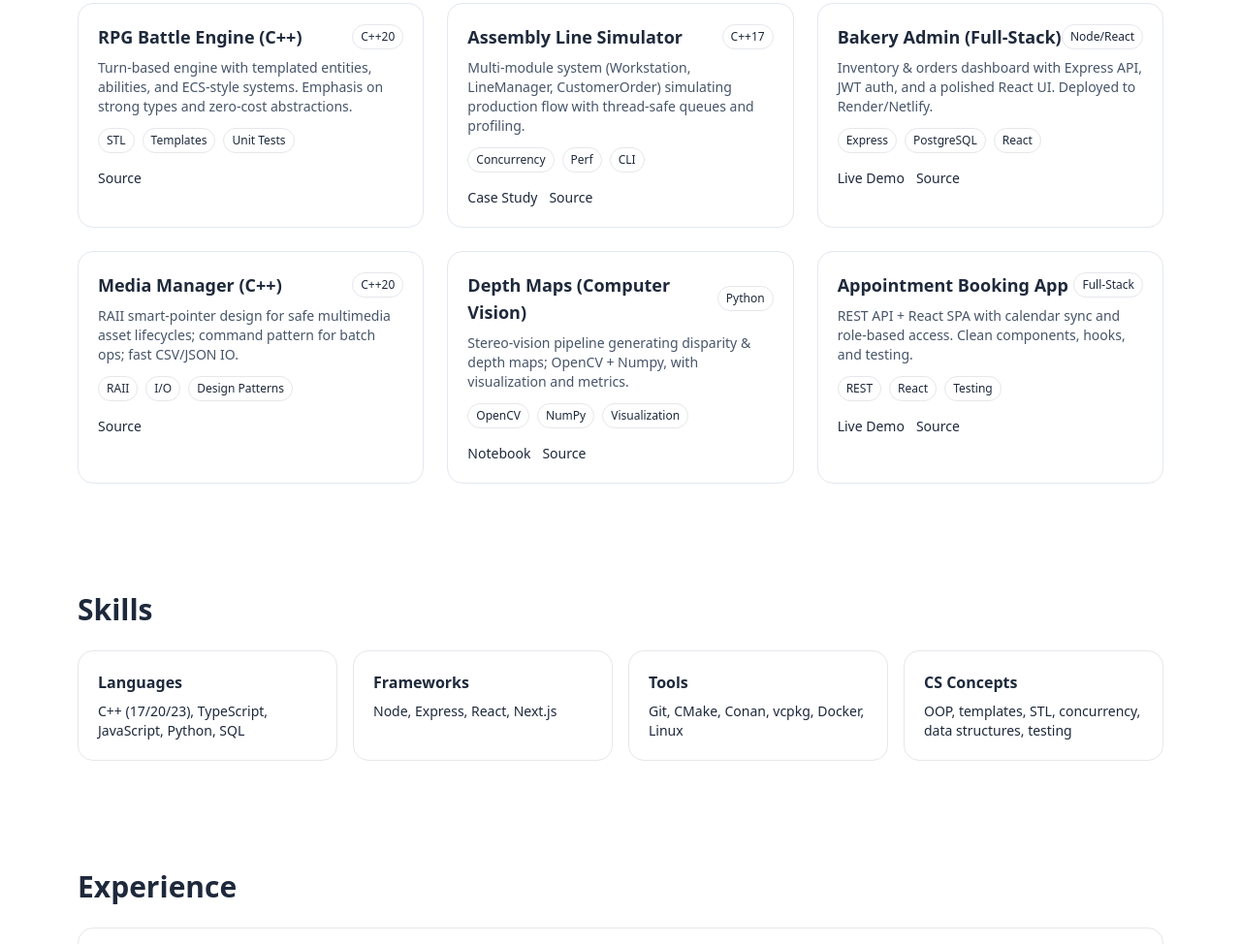
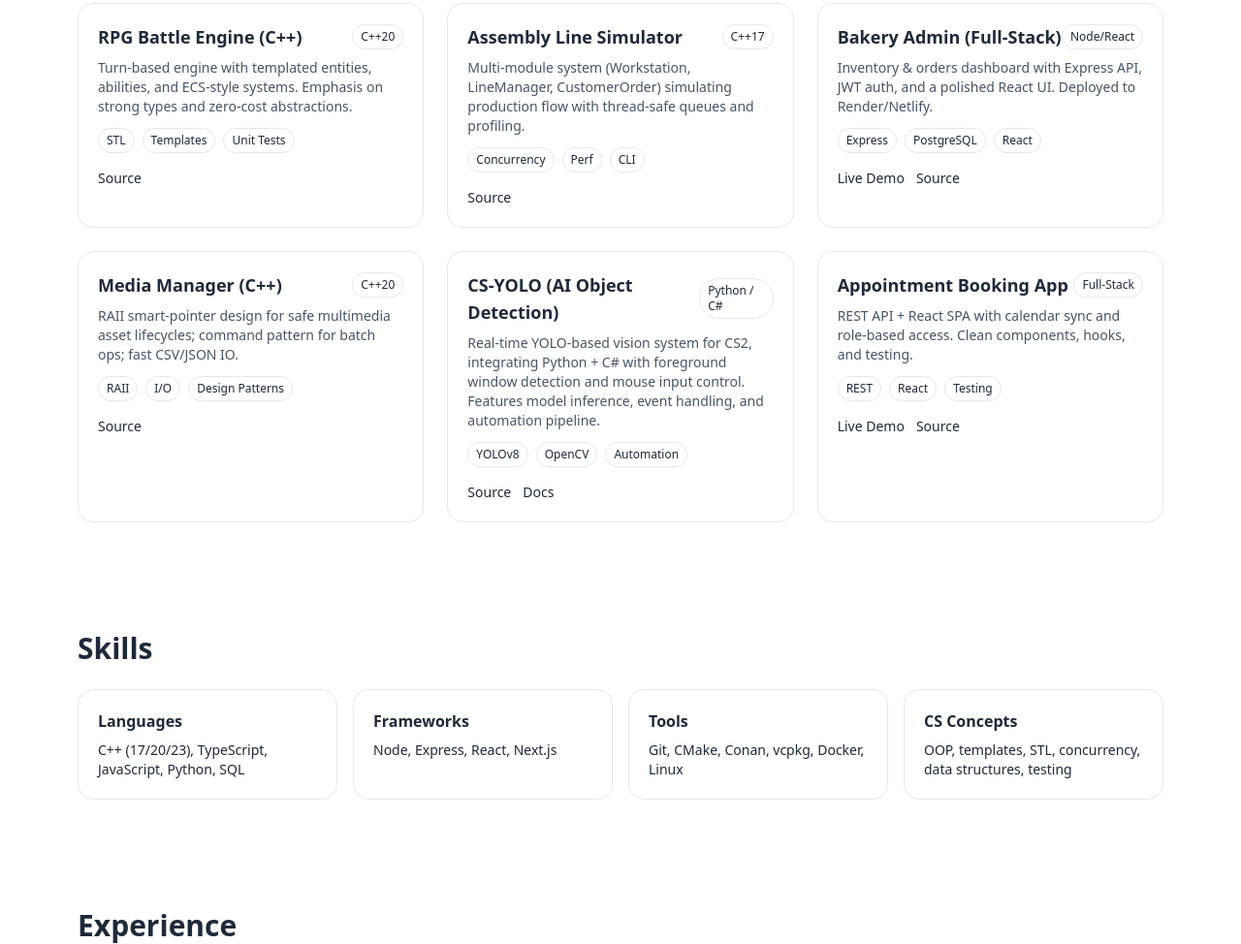
Before and after one commit to kemalbatut/Portfolio, a website: page index.html in a window 1280 px wide. Shown: the part 744-1718 px from the top of the page at 97% size. Drawn offline with nearby package versions, Linux system fonts and the light colour scheme.

Commit message:
Replace Depth Maps card with CS-YOLO (AI Object Detection)

```diff
--- a/index.html
+++ b/index.html
@@ -136,7 +136,7 @@ Focus       : Performance, DX, reliable shipping</code></pre>
           <li class="rounded-full border px-2 py-1">Unit Tests</li>
         </ul>
         <div class="mt-4 flex gap-3 text-sm">
-          <a class="https://github.com/kemalbatut/OOP345-Workshops/tree/main/Assignment2" href="#" target="_blank" rel="noopener noreferrer">Source</a>
+        <a class="link-underline" href="https://github.com/kemalbatut/OOP345-Workshops/tree/main/Assignment2" target="_blank" rel="noopener noreferrer">Source</a>
         </div>
       </article>
 
@@ -152,8 +152,7 @@ Focus       : Performance, DX, reliable shipping</code></pre>
           <li class="rounded-full border px-2 py-1">CLI</li>
         </ul>
         <div class="mt-4 flex gap-3 text-sm">
-          <a class="link-underline" href="#" target="_blank" rel="noopener noreferrer">Case Study</a>
-          <a class="https://github.com/kemalbatut/OOP345-Workshops/tree/main/Assignment4" href="#" target="_blank" rel="noopener noreferrer">Source</a>
+        <a class="link-underline" href="https://github.com/kemalbatut/OOP345-Workshops/tree/main/Assignment4" target="_blank" rel="noopener noreferrer">Source</a>
         </div>
       </article>
 
@@ -186,26 +185,29 @@ Focus       : Performance, DX, reliable shipping</code></pre>
           <li class="rounded-full border px-2 py-1">Design Patterns</li>
         </ul>
         <div class="mt-4 flex gap-3 text-sm">
-          <a class="https://github.com/kemalbatut/OOP345-Workshops/tree/main/Assignment3" href="#" target="_blank" rel="noopener noreferrer">Source</a>
+        <a class="link-underline" href="https://github.com/kemalbatut/OOP345-Workshops/tree/main/Assignment3" target="_blank" rel="noopener noreferrer">Source</a>
         </div>
       </article>
 
       <article class="group rounded-2xl border border-slate-200 dark:border-slate-800 bg-white/50 dark:bg-slate-900/50 p-5 hover:shadow-glow hover:-translate-y-0.5 transition">
   <div class="flex items-center justify-between">
-          <h3 class="font-semibold text-lg">Depth Maps (Computer Vision)</h3>
-          <span class="text-xs rounded-full px-2 py-1 border">Python</span>
+    <h3 class="font-semibold text-lg">CS-YOLO (AI Object Detection)</h3>
+    <span class="text-xs rounded-full px-2 py-1 border">Python / C#</span>
   </div>
-        <p class="mt-2 text-sm text-slate-600 dark:text-slate-300">Stereo-vision pipeline generating disparity & depth maps; OpenCV + Numpy, with visualization and metrics.</p>
+  <p class="mt-2 text-sm text-slate-600 dark:text-slate-300">
+    Real-time YOLO-based vision system for CS2, integrating Python + C# with foreground window detection and mouse input control. Features model inference, event handling, and automation pipeline.
+  </p>
   <ul class="mt-3 flex flex-wrap gap-2 text-xs">
+    <li class="rounded-full border px-2 py-1">YOLOv8</li>
     <li class="rounded-full border px-2 py-1">OpenCV</li>
-          <li class="rounded-full border px-2 py-1">NumPy</li>
-          <li class="rounded-full border px-2 py-1">Visualization</li>
+    <li class="rounded-full border px-2 py-1">Automation</li>
   </ul>
   <div class="mt-4 flex gap-3 text-sm">
-          <a class="link-underline" href="#" target="_blank" rel="noopener noreferrer">Notebook</a>
-          <a class="link-underline" href="#" target="_blank" rel="noopener noreferrer">Source</a>
+    <a class="link-underline" href="https://github.com/kemalbatut/cs-yolo" target="_blank" rel="noopener noreferrer">Source</a>
+    <a class="link-underline" href="#" target="_blank" rel="noopener noreferrer">Docs</a>
   </div>
 </article>
+
 
       <article class="group rounded-2xl border border-slate-200 dark:border-slate-800 bg-white/50 dark:bg-slate-900/50 p-5 hover:shadow-glow hover:-translate-y-0.5 transition">
         <div class="flex items-center justify-between">
```
Lines whose indentation alone changed are shown as unchanged.
